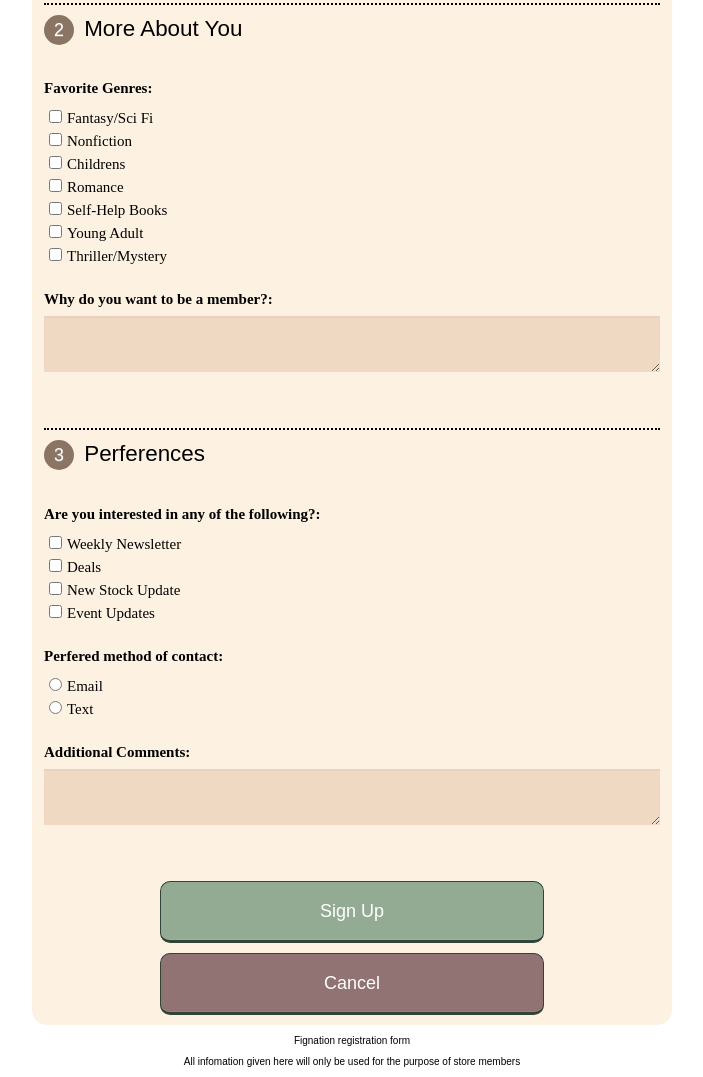
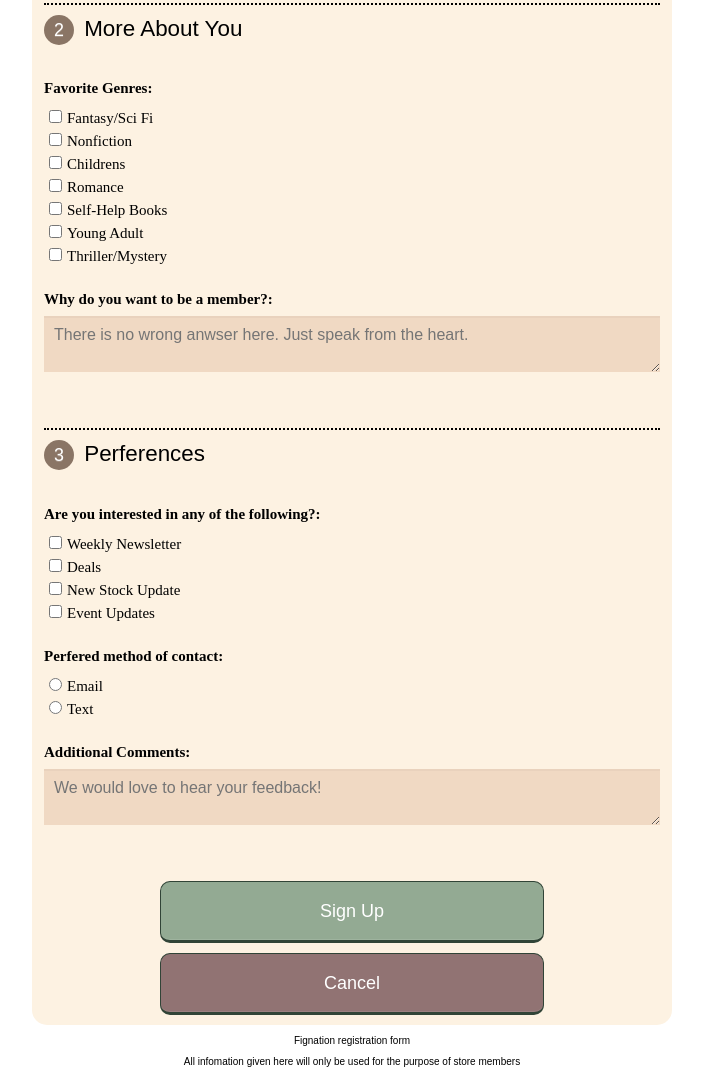
Before and after one commit to BritKHall/Techdegree_Unit3_Project, a plain HTML site: page index.html in a window 1280 px wide. Shown: the part 769-1846 px from the top of the page, without its empty margins (288-991 px from the left). Drawn offline with Linux system fonts and the light colour scheme; a web font is replaced by a local one.

Commit message:
Final
final product

```diff
--- a/index.html
+++ b/index.html
@@ -135,7 +135,7 @@
 
 
           <label for="question-1">Why do you want to be a member?:</label>
-          <textarea id="question-1" name="user_question-1"></textarea>
+          <textarea id="question-1" name="user_question-1" placeholder="There is no wrong anwser here. Just speak from the heart."></textarea>
 
 
 
@@ -158,7 +158,7 @@
           <input type="radio" id="text" value="text" name="contact_list"><label for="text" class="light">Text</label><br>
 
           <label for="question-2">Additional Comments:</label>
-          <textarea id="question-2" name="user_question-2"></textarea>
+          <textarea id="question-2" name="user_question-2" placeholder="We would love to hear your feedback!"></textarea>
 
 
         </fieldset>
```
